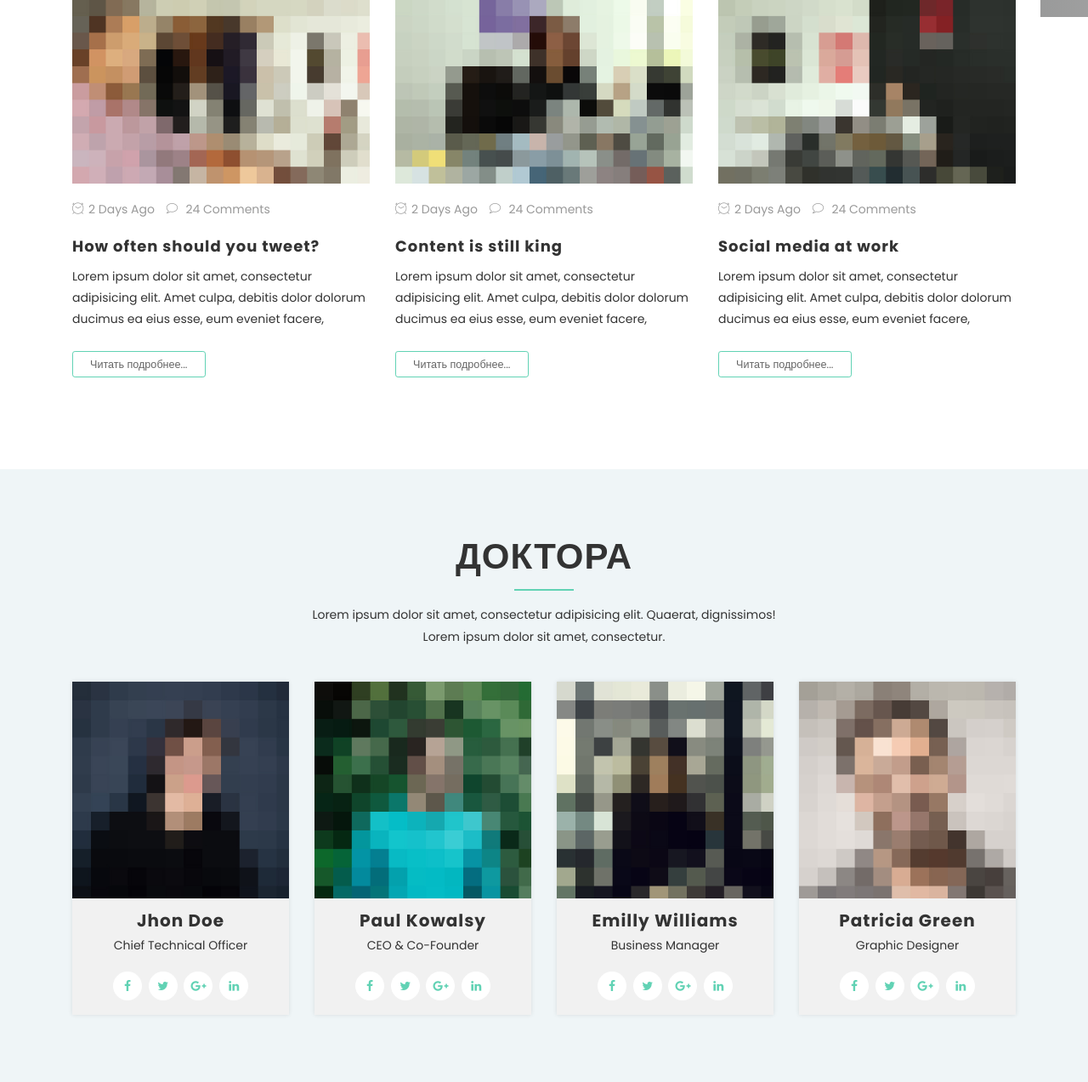
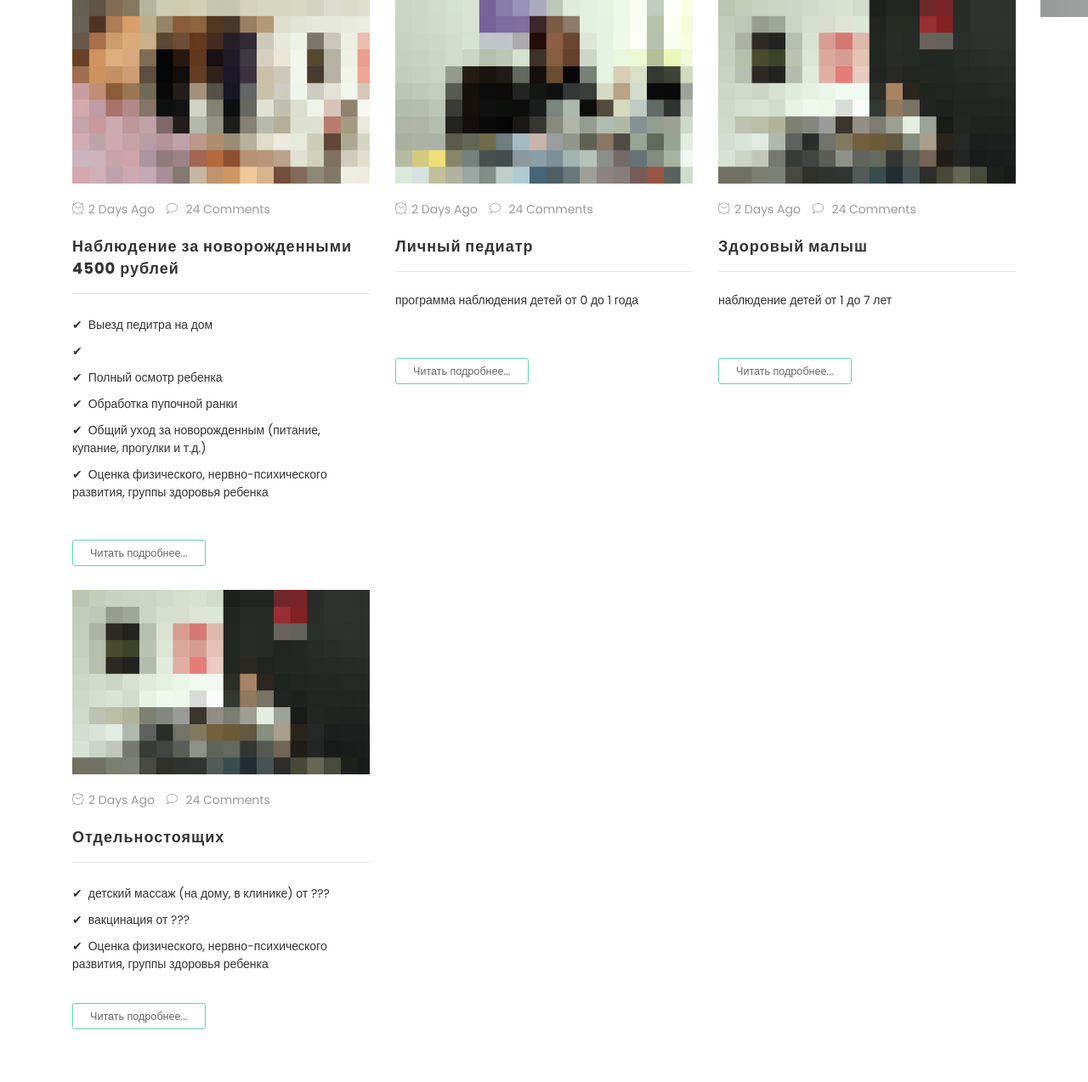
Before and after one commit to DimaObora/HealthOfChildren, a PHP site: page / in a window 1280 px wide. Shown: the part 780-2053 px from the top of the page at 85% size. Run offline with PHP 8.4, Linux system fonts and the light colour scheme.

Commit message:
создал программы

```diff
--- a/css/main.css
+++ b/css/main.css
@@ -2103,3 +2103,13 @@ textarea::-moz-placeholder{
     text-align: left;
     padding: 1% 0;
 }
+.read-more-wrap li{
+    padding: 5px 0;
+}
+.read-more-wrap li:before{
+    content: "\2714";
+    padding-right: 2%;
+}
+.read-more-wrap{
+    margin-top: 6%;
+}
--- a/index.html
+++ b/index.html
@@ -543,14 +543,22 @@
                             <span class="comments"><a href="#"><i class="lnr lnr-bubble"></i> 24 Comments</a></span>
                         </div>
                         <h3>
-                            <a href="single-post.html">How often should you tweet?</a>
+                            <a href="single-post.html">Наблюдение за новорожденными 4500 рублей</a>
                         </h3>
+                        <hr class="lines">
                         <input type="checkbox" class="read-more-state" id="post-1" />
-                           <p class="read-more-wrap">Lorem ipsum dolor sit amet, consectetur adipisicing elit. Amet culpa, debitis dolor dolorum ducimus ea eius esse, eum eveniet facere,
-                            <span class="read-more-target"> laudantium quaerat qui quia ratione reiciendis sunt velit. Quia, quisquam!
-                                laudantium quaerat qui quia ratione reiciendis sunt velit. Quia, quisquam!
-                                laudantium quaerat qui quia ratione reiciendis sunt velit. Quia, quisquam!
-                                laudantium quaerat qui quia ratione reiciendis sunt velit. Quia, quisquam!</span></p>
+                           <ul class="read-more-wrap">
+                               <li>Выезд педитра на дом<li>
+                               <li>Полный осмотр ребенка</li>
+                               <li>Обработка пупочной ранки</li>
+                               <li>Общий уход за новорожденным (питание, купание, прогулки и т.д.)</li>
+                               <li>Оценка физического, нервно-психического развития, группы здоровья ребенка</li>
+                               <li class="read-more-target">Профилактика и лечение неонатальной желтухи</li>
+                               <li class="read-more-target">Профилактика рахита</li>
+                               <li class="read-more-target">Профилактика атопического дерматита</li>
+                               <li class="read-more-target">Средства ухода за новорожденным</li>
+
+                           </ul>
                         <label for="post-1" class="read-more-trigger "> Читать подробнее... </label>
                     </div>
                 </div>
@@ -571,14 +579,13 @@
                             <span class="comments"><a href="#"><i class="lnr lnr-bubble"></i> 24 Comments</a></span>
                         </div>
                         <h3>
-                            <a href="single-post.html">Content is still king</a>
+                            <a href="single-post.html">Личный педиатр</a>
                         </h3>
+                        <hr class="lines">
                         <input type="checkbox" class="read-more-state" id="post-2" />
-                        <p class="read-more-wrap">Lorem ipsum dolor sit amet, consectetur adipisicing elit. Amet culpa, debitis dolor dolorum ducimus ea eius esse, eum eveniet facere,
-                            <span class="read-more-target"> laudantium quaerat qui quia ratione reiciendis sunt velit. Quia, quisquam!
-                                laudantium quaerat qui quia ratione reiciendis sunt velit. Quia, quisquam!
-                                laudantium quaerat qui quia ratione reiciendis sunt velit. Quia, quisquam!
-                                laudantium quaerat qui quia ratione reiciendis sunt velit. Quia, quisquam!</span></p>
+                        <p class="read-more-wrap">программа наблюдения детей от 0 до 1 года
+                            <span class="read-more-target"> (консультации педиатра,анализы,УЗИ,осмотр всех специалистов) <br>15000 руб
+</span></p>
                         <label for="post-2" class="read-more-trigger "> Читать подробнее... </label>
                     </div>
                 </div>
@@ -599,15 +606,45 @@
                             <span class="comments"><a href="#"><i class="lnr lnr-bubble"></i> 24 Comments</a></span>
                         </div>
                         <h3>
-                            <a href="single-post.html">Social media at work</a>
+                            <a href="single-post.html">Здоровый малыш</a>
                         </h3>
+                        <hr class="lines">
                         <input type="checkbox" class="read-more-state" id="post-3" />
-                        <p class="read-more-wrap">Lorem ipsum dolor sit amet, consectetur adipisicing elit. Amet culpa, debitis dolor dolorum ducimus ea eius esse, eum eveniet facere,
-                            <span class="read-more-target"> laudantium quaerat qui quia ratione reiciendis sunt velit. Quia, quisquam!
-                                laudantium quaerat qui quia ratione reiciendis sunt velit. Quia, quisquam!
-                                laudantium quaerat qui quia ratione reiciendis sunt velit. Quia, quisquam!
-                                laudantium quaerat qui quia ratione reiciendis sunt velit. Quia, quisquam!</span></p>
+                        <p class="read-more-wrap">наблюдение детей от 1 до 7 лет
+                            <span class="read-more-target"> (наблюдение педиатра,вызов на дом,приём узких специалистов,анализы  <br>
+                                7000 руб</span></p>
                         <label for="post-3" class="read-more-trigger "> Читать подробнее... </label>
+                    </div>
+                </div>
+                <!-- Blog Item Wrapper Ends-->
+            </div>
+            <div class="col-lg-4 col-md-4 col-sm-6 col-xs-12 blog-item">
+                <!-- Blog Item Starts -->
+                <div class="blog-item-wrapper">
+                    <div class="blog-item-img">
+                        <a href="single-post.html">
+                            <img src="img/blog/img3.jpg" alt="">
+                        </a>
+                    </div>
+                    <div class="blog-item-text">
+                        <div class="meta-tags">
+                            <span class="date"><i class="lnr  lnr-clock"></i>2 Days Ago</span>
+                            <span class="comments"><a href="#"><i class="lnr lnr-bubble"></i> 24 Comments</a></span>
+                        </div>
+                        <h3>
+                            <a href="single-post.html">Отдельностоящих</a>
+                        </h3>
+                        <hr class="lines">
+                        <input type="checkbox" class="read-more-state" id="post-4" />
+                        <ul class="read-more-wrap">
+                            <li>детский массаж (на дому, в клинике) от ???</li>
+                            <li>вакцинация от ???</li>
+                            <li>Оценка физического, нервно-психического развития, группы здоровья ребенка</li>
+                            <li class="read-more-target">консультации специалистов от ???</li>
+                            <li class="read-more-target">оформление медицинских справок от ???</li>
+                            <li class="read-more-target">анализы от ???</li>
+                        </ul>
+                        <label for="post-4" class="read-more-trigger "> Читать подробнее... </label>
                     </div>
                 </div>
                 <!-- Blog Item Wrapper Ends-->
@@ -859,6 +896,7 @@
                         </div>
                         <div class="tab-pane fade" id="contact" role="tabpanel" aria-labelledby="contact-tab"><ul>
                             <li>Новосибирск, Левый берег, ул. Петухова, 16/1 </li>
+                            <li>Индекс: 630088</li>
                             <li>8 (383) 319-80-80</li>
                             <li>santal@0354.ru</li>
 
```
